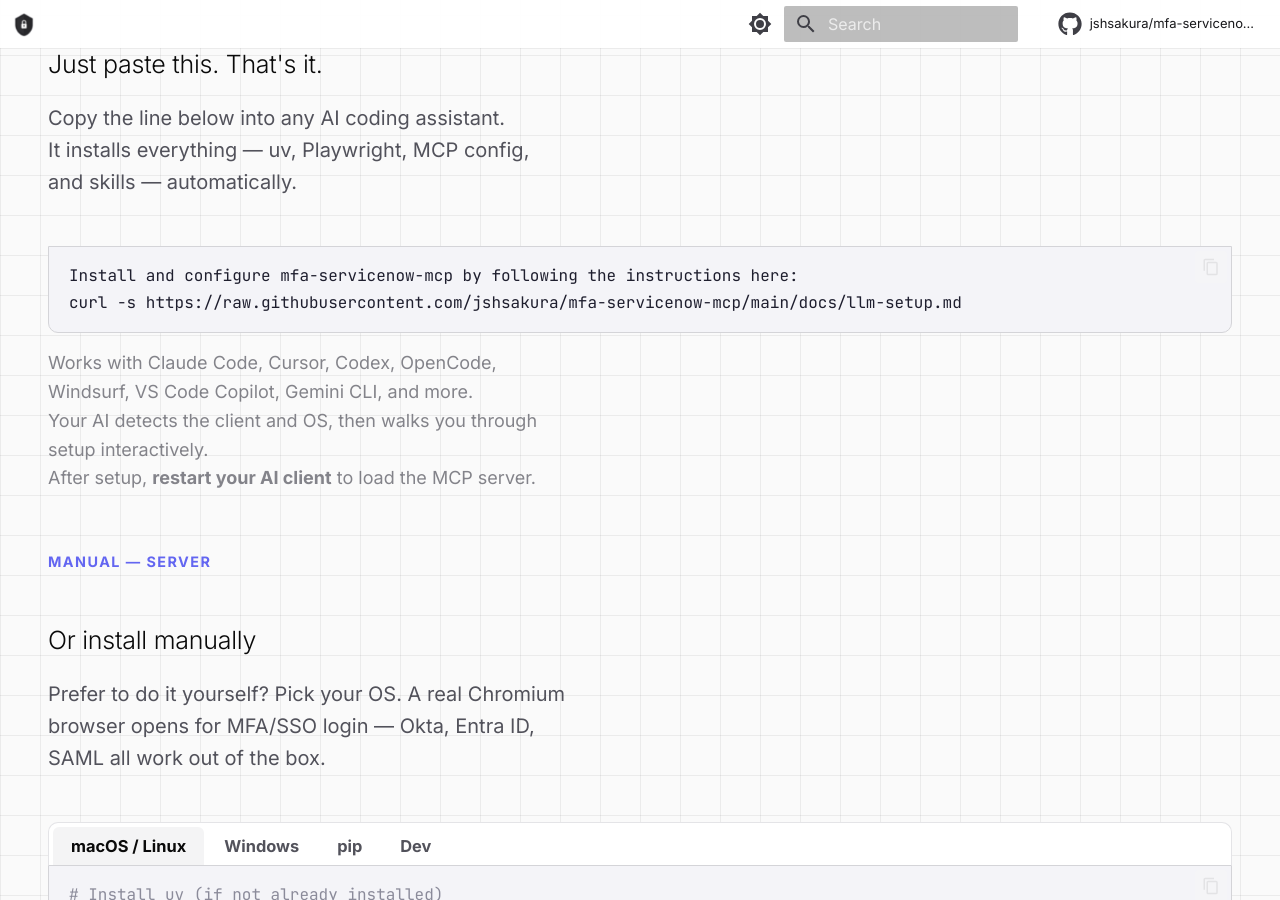
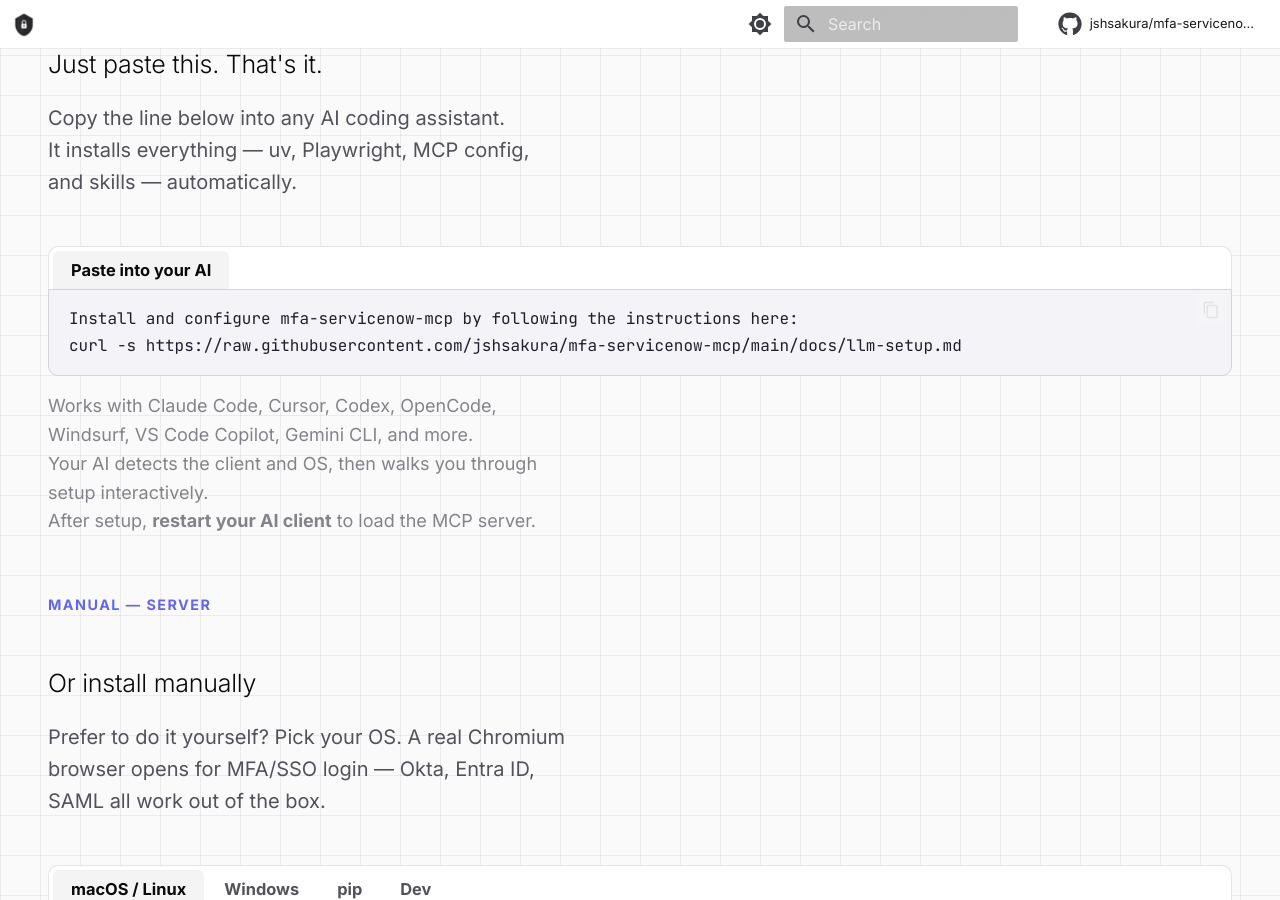
Before and after one commit to jshsakura/mfa-servicenow-mcp, an MkDocs documentation site: the page built from website/docs/index.md, in a window 1280 px wide and 900 px high, scrolled down 1119 px. Built offline with MkDocs 1.6.1 and Material for MkDocs 9.7.7, drawn with Linux system fonts in a browser that asks for light colours; some web fonts are replaced; comment, search, counter and statistics services are not loaded.

Commit message:
style: add tab header to quick start code block
Co-Authored-By: Claude Opus 4.6 (1M context) <noreply@anthropic.com>

```diff
--- a/website/docs/index.md
+++ b/website/docs/index.md
@@ -63,6 +63,9 @@ social:
       It installs everything — uv, Playwright, MCP config, and skills — automatically.
     </p>
     <div class="install-block">
+      <div class="install-tabs">
+        <button class="install-tab active">Paste into your AI</button>
+      </div>
       <div class="install-panels">
         <div class="install-panel active">
           <div class="install-code-block">
```
